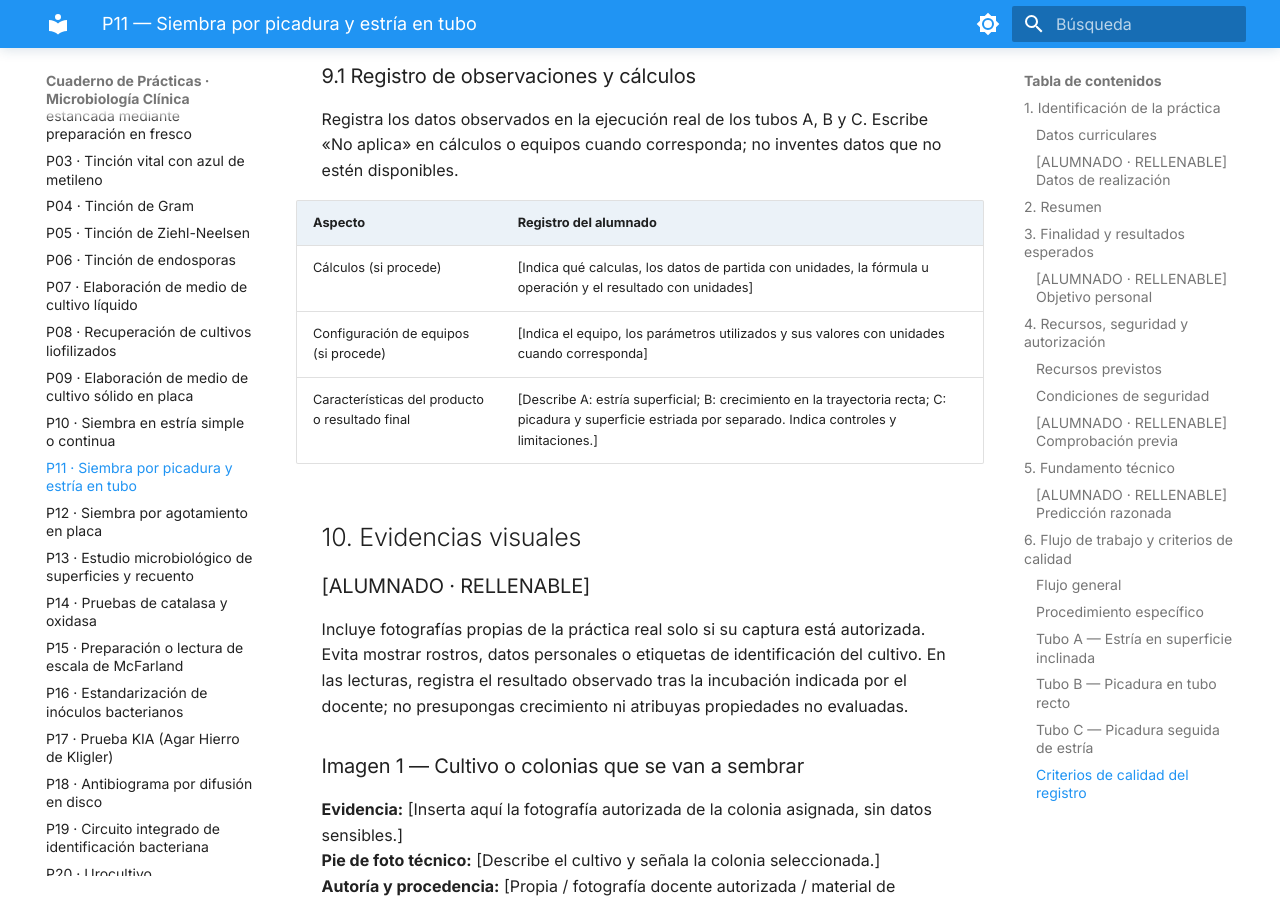
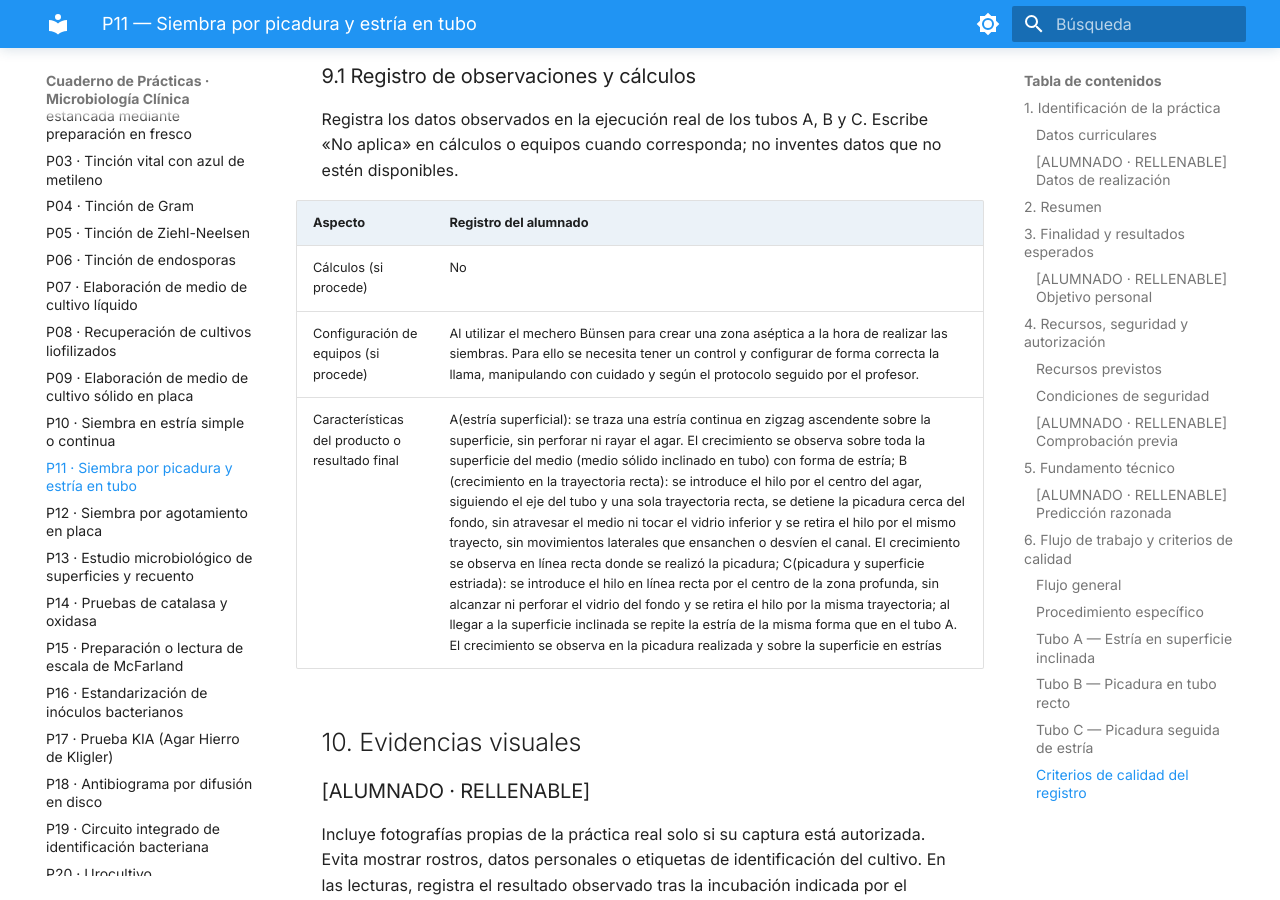
Before and after one commit to aseguror01-source/Cuaderno-Microbiolog-a--Ariadna-Seguro, an MkDocs documentation site: the page built from docs/practicas/P11_Siembra_picadura_y_estria.md, in a window 1280 px wide and 900 px high, scrolled down 8578 px. Built offline with MkDocs 1.6.1 and Material for MkDocs 9.7.7, drawn with Linux system fonts in a browser that asks for light colours.

Commit message:
Update P11_Siembra_picadura_y_estria.md

```diff
--- a/docs/practicas/P11_Siembra_picadura_y_estria.md
+++ b/docs/practicas/P11_Siembra_picadura_y_estria.md
@@ -223,9 +223,9 @@ Registra los datos observados en la ejecución real de los tubos A, B y C. Escri
 
 | Aspecto | Registro del alumnado |
 |---|---|
-| Cálculos (si procede) | [Indica qué calculas, los datos de partida con unidades, la fórmula u operación y el resultado con unidades] |
-| Configuración de equipos (si procede) | [Indica el equipo, los parámetros utilizados y sus valores con unidades cuando corresponda] |
-| Características del producto o resultado final | [Describe A: estría superficial; B: crecimiento en la trayectoria recta; C: picadura y superficie estriada por separado. Indica controles y limitaciones.] |
+| Cálculos (si procede) | No |
+| Configuración de equipos (si procede) | Al utilizar el mechero Bünsen para crear una zona aséptica a la hora de realizar las siembras. Para ello se necesita tener un control y configurar de forma correcta la llama, manipulando con cuidado y según el protocolo seguido por el profesor. |
+| Características del producto o resultado final | A(estría superficial): se traza una estría continua en zigzag ascendente sobre la superficie, sin perforar ni rayar el agar. El crecimiento se observa sobre toda la superficie del medio (medio sólido inclinado en tubo) con forma de estría; B (crecimiento en la trayectoria recta): se introduce el hilo por el centro del agar, siguiendo el eje del tubo y una sola trayectoria recta, se detiene la picadura cerca del fondo, sin atravesar el medio ni tocar el vidrio inferior y se retira el hilo por el mismo trayecto, sin movimientos laterales que ensanchen o desvíen el canal. El crecimiento se observa en línea recta donde se realizó la picadura; C(picadura y superficie estriada): se introduce el hilo en línea recta por el centro de la zona profunda, sin alcanzar ni perforar el vidrio del fondo y se retira el hilo por la misma trayectoria; al llegar a la superficie inclinada se repite la estría de la misma forma que en el tubo A. El crecimiento se observa en la picadura realizada y sobre la superficie en estrías  |
 
 ## 10. Evidencias visuales
 
```
